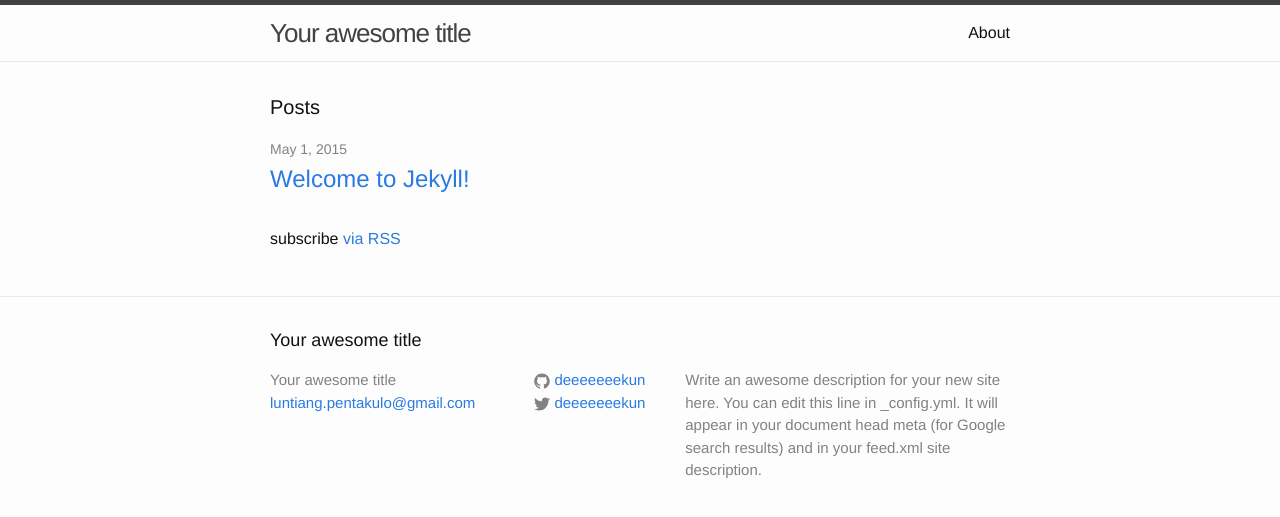
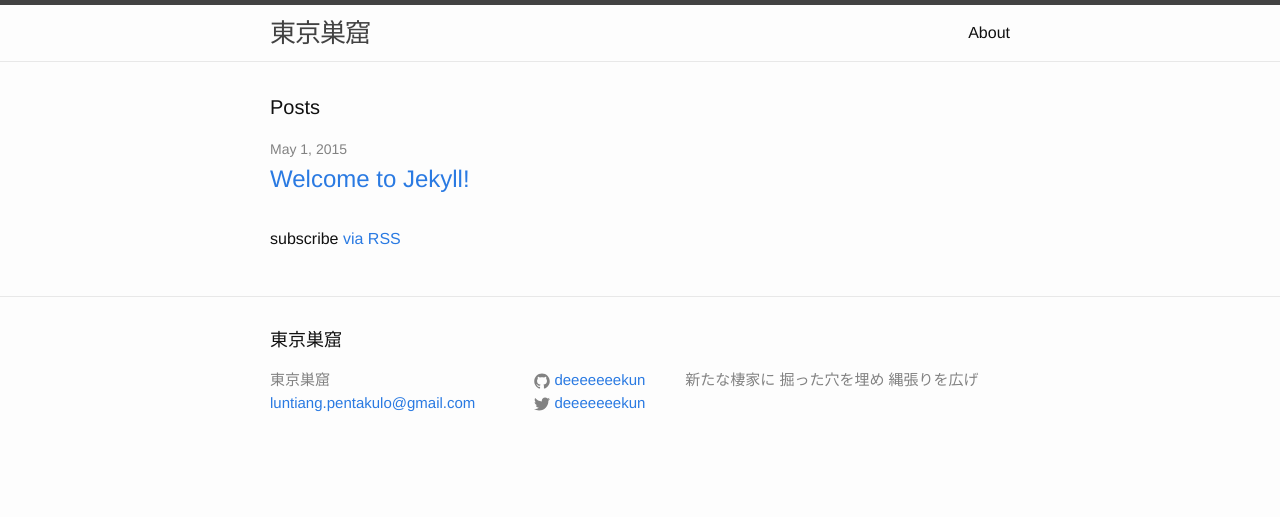
Before and after one commit to davidgenesiscruz/deeeeeeekun.github.io, a Jekyll site: the page built from index.html, in a window 1280 px wide. Shown: the top 517 px of the page. Built offline with Jekyll 4.4.1, drawn with Linux system fonts in a browser that asks for light colours.

Commit message:
site description edit

```diff
--- a/_config.yml
+++ b/_config.yml
@@ -1,10 +1,11 @@
 # Site settings
-title: Your awesome title
+title: 東京巣窟
 email: luntiang.pentakulo@gmail.com
 description: > # this means to ignore newlines until "baseurl:"
-  Write an awesome description for your new site here. You can edit this
-  line in _config.yml. It will appear in your document head meta (for
-  Google search results) and in your feed.xml site description.
+  新たな棲家に
+
+  掘った穴を埋め
+  縄張りを広げ
 baseurl: "" # the subpath of your site, e.g. /blog/
 url: "http://deeeeeeekun.github.io/" # the base hostname & protocol for your site
 twitter_username: deeeeeeekun
```
